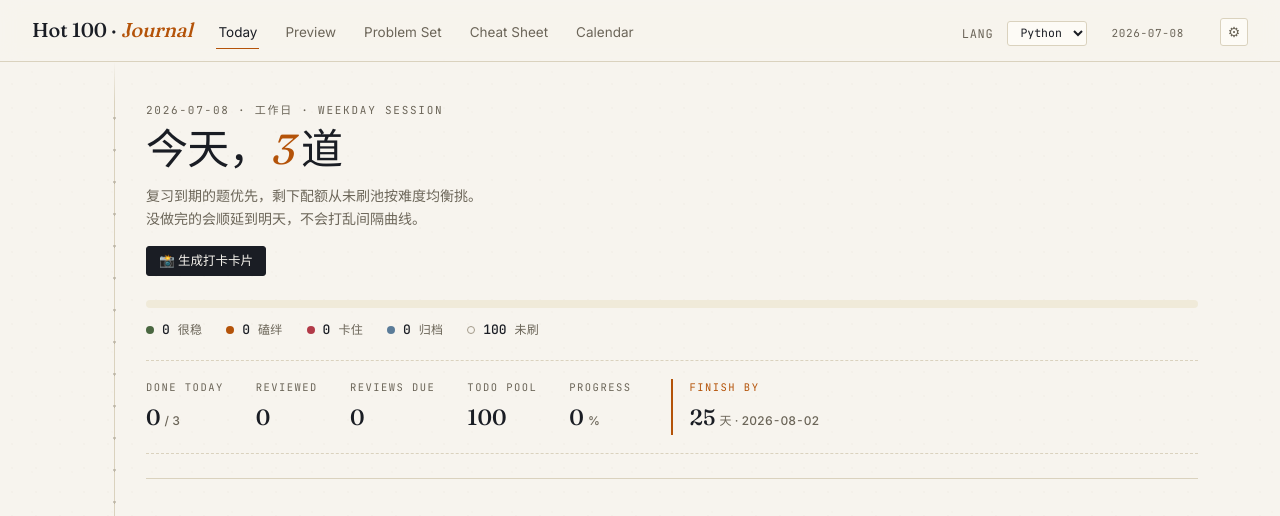
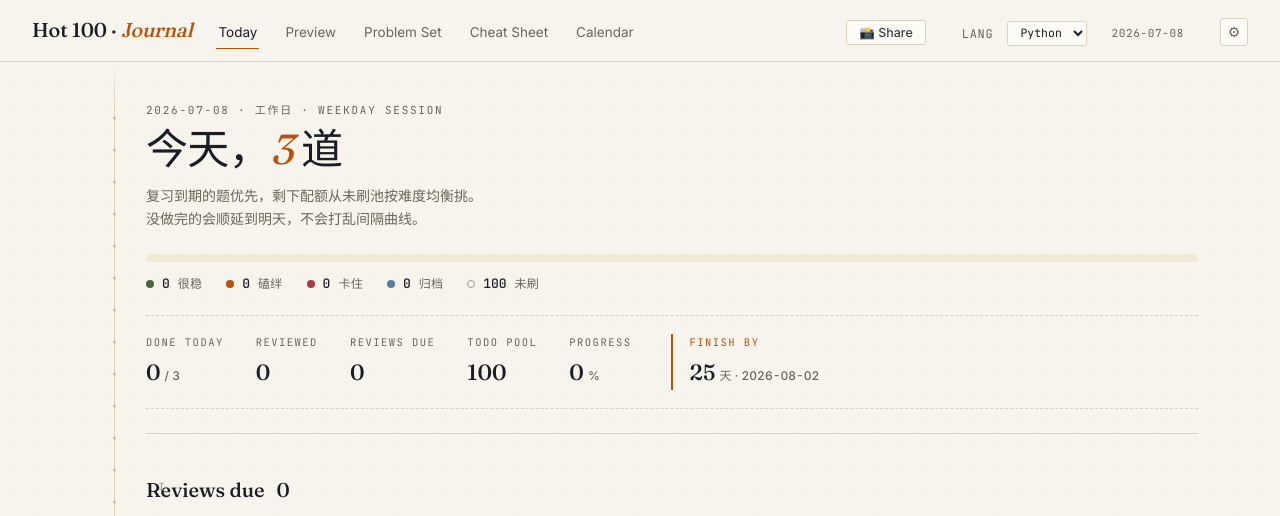
Before and after one commit to jadehare818/leetcode-hot100, a Flask app: page / in a window 1280 px wide. Shown: the top 516 px of the page. Run offline with Flask 3, Linux system fonts and the light colour scheme.

Commit message:
ui: move check-in trigger to topnav as 📸 Share (dashboard only)

```diff
--- a/static/style.css
+++ b/static/style.css
@@ -2053,3 +2053,23 @@ tr.cs-row:has(.cs-panel:not(.open)):has(.note-panel:not(.open)) { display: none;
   color: var(--muted-2);
   text-transform: uppercase;
 }
+
+/* topnav 里的 Share 按钮 */
+.topnav .share-btn {
+  border: 1px solid var(--line);
+  background: var(--paper-2);
+  color: var(--ink-2);
+  padding: 4px 12px;
+  border-radius: 3px;
+  font-family: var(--font-body);
+  font-size: 12.5px;
+  font-weight: 500;
+  cursor: pointer;
+  margin-right: 12px;
+  transition: background .15s, border-color .15s, color .15s;
+}
+.topnav .share-btn:hover {
+  background: var(--amber);
+  border-color: var(--amber);
+  color: var(--paper);
+}
--- a/templates/base.html
+++ b/templates/base.html
@@ -17,6 +17,9 @@
   <a href="{{ url_for('cheatsheet_page') }}" class="{% if request.endpoint == 'cheatsheet_page' %}active{% endif %}">Cheat Sheet</a>
   <a href="{{ url_for('calendar_page') }}" class="{% if request.endpoint == 'calendar_page' %}active{% endif %}">Calendar</a>
   <span class="spacer"></span>
+  {% if request.endpoint == 'dashboard' %}
+  <button id="open-checkin-card" class="share-btn" title="生成打卡卡片">📸 Share</button>
+  {% endif %}
   <label class="lang-picker" title="切换编程语言（不删除已有文件）">
     Lang
     <select id="lang-select">
--- a/templates/dashboard.html
+++ b/templates/dashboard.html
@@ -15,10 +15,6 @@
   <h1>今天，<em>已达标</em> 🎉</h1>
   {% endif %}
   <p class="lede">复习到期的题优先，剩下配额从未刷池按难度均衡挑。<br>没做完的会顺延到明天，不会打乱间隔曲线。</p>
-
-  <div style="margin-top: 16px;">
-    <button id="open-checkin-card" class="btn primary">📸 生成打卡卡片</button>
-  </div>
 
   {# progress ribbon: solid + shaky + forgot + archived + todo (todo = empty gap at end) #}
   {% set done = d.total - d.counts.todo %}
```
